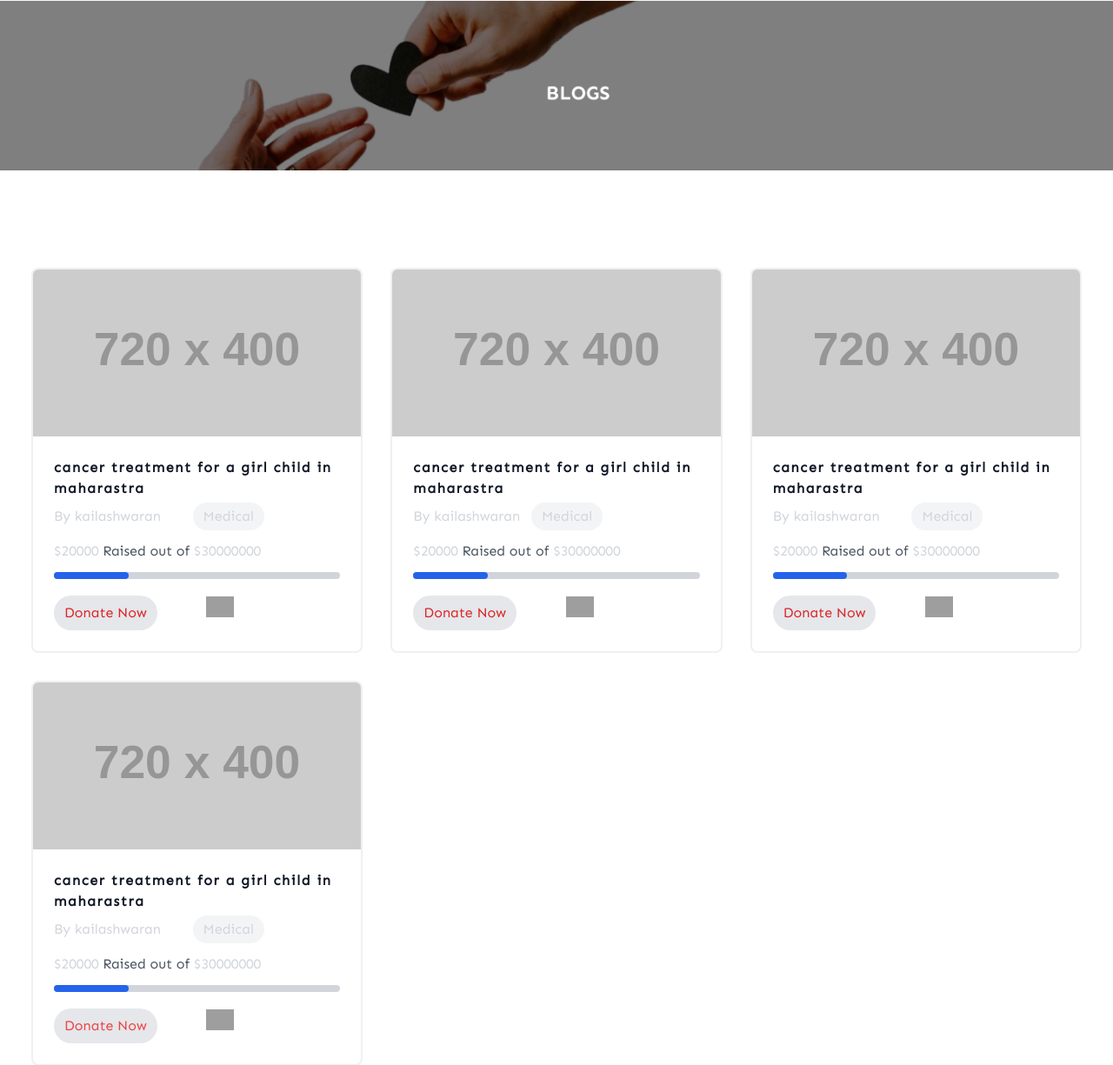
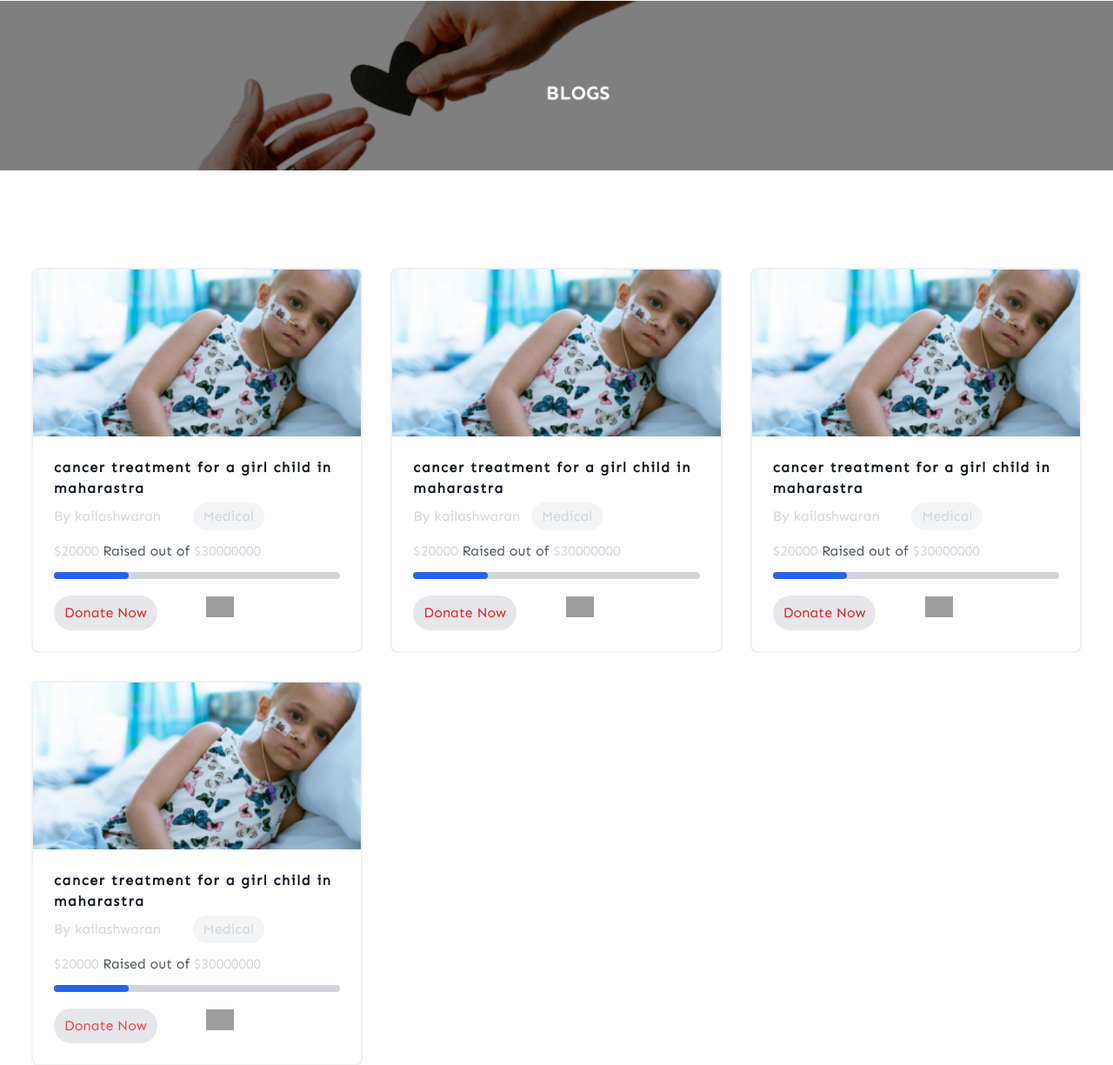
Before and after one commit to kanavuhelporg/kanavuhelp, a CodeIgniter app: page /kanavuhelp/kanavuhelp/blogs in a window 1280 px wide. Shown: the part 393-1618 px from the top of the page at 87% size. Run offline with CodeIgniter, Linux system fonts and the light colour scheme; grey boxes labelled with a size stand in for pictures from a placeholder-image service; some libraries are stand-ins or nearby versions; grey boxes are pictures that could not be loaded.

```diff
--- a/application/views/blogs.php
+++ b/application/views/blogs.php
@@ -70,7 +70,7 @@
           <div class="flex flex-wrap">
             <div class="p-4 md:w-1/3">
               <div class="h-full border-2 border-gray-200 border-opacity-60 rounded-lg overflow-hidden">
-                <img class="lg:h-48 md:h-36 w-full object-cover object-center" src="https://dummyimage.com/720x400" alt="blog">
+                <img class="lg:h-48 md:h-36 w-full object-cover object-center" src="<?php echo base_url('/assets/img/cancer_treatment.png');?>" alt="blog">
                 <div class="p-6">
                   <h1 class="tracking-widest text-md title-font font-medium text-gray-900 mb-1"><strong>cancer treatment for a girl child in maharastra</strong></h1>
                   <div class="d-flex"><h2 class="title-font text-md font-medium text-gray-300 mb-3">By kailashwaran
@@ -91,7 +91,7 @@
             <!-- <div class="flex flex-wrap"> -->
               <div class="p-4 md:w-1/3">
                 <div class="h-full border-2 border-gray-200 border-opacity-60 rounded-lg overflow-hidden">
-                  <img class="lg:h-48 md:h-36 w-full object-cover object-center" src="https://dummyimage.com/720x400" alt="blog">
+                  <img class="lg:h-48 md:h-36 w-full object-cover object-center" src="<?php echo base_url('/assets/img/cancer_treatment.png');?>" alt="blog">
                   <div class="p-6">
                     <h1 class="tracking-widest text-md title-font font-medium text-gray-900 mb-1"><strong>cancer treatment for a girl child in maharastra</strong></h1>
 
@@ -113,7 +113,7 @@
               </div>
               <div class="p-4 md:w-1/3">
                 <div class="h-full border-2 border-gray-200 border-opacity-60 rounded-lg overflow-hidden">
-                  <img class="lg:h-48 md:h-36 w-full object-cover object-center" src="https://dummyimage.com/720x400" alt="blog">
+                  <img class="lg:h-48 md:h-36 w-full object-cover object-center" src="<?php echo base_url('/assets/img/cancer_treatment.png');?>" alt="blog">
                   <div class="p-6">
                     <h1 class="tracking-widest text-md title-font font-medium text-gray-900 mb-1"><strong>cancer treatment for a girl child in maharastra</strong></h1>
                     <div class="d-flex"><h2 class="title-font text-md font-medium text-gray-300 mb-3">By kailashwaran
@@ -133,7 +133,7 @@
               </div>
               <div class="p-4 md:w-1/3">
                 <div class="h-full border-2 border-gray-200 border-opacity-60 rounded-lg overflow-hidden">
-                  <img class="lg:h-48 md:h-36 w-full object-cover object-center" src="https://dummyimage.com/720x400" alt="blog">
+                  <img class="lg:h-48 md:h-36 w-full object-cover object-center" src="<?php echo base_url('/assets/img/cancer_treatment.png');?>" alt="blog">
                   <div class="p-6">
                     <h1 class="tracking-widest text-md title-font font-medium text-gray-900 mb-1"><strong>cancer treatment for a girl child in maharastra</strong></h1>
                     <div class="d-flex"><h2 class="title-font text-md font-medium text-gray-300 mb-3">By kailashwaran
```
Also changed, not shown: application/views/abouts.php (added).
